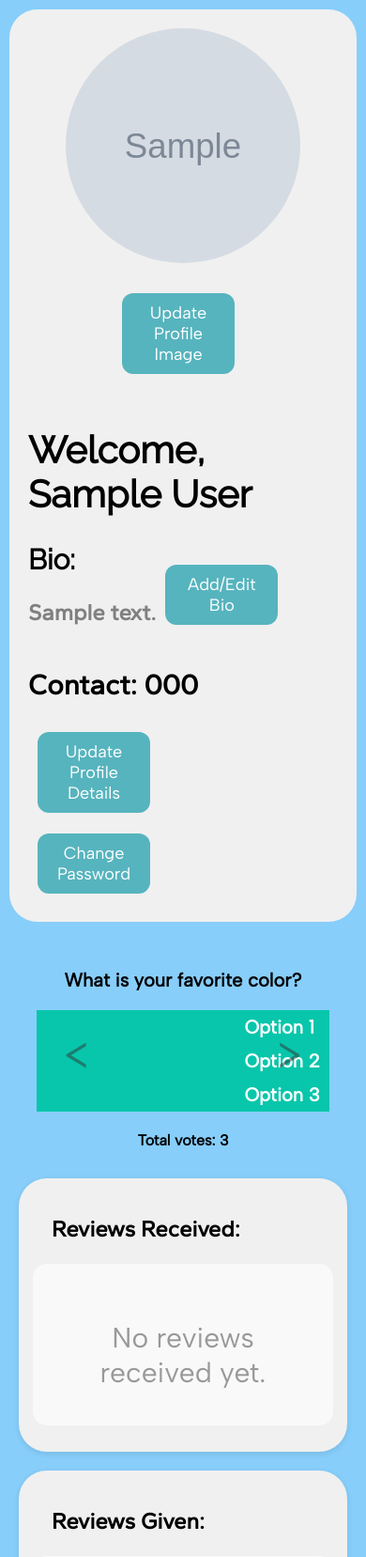
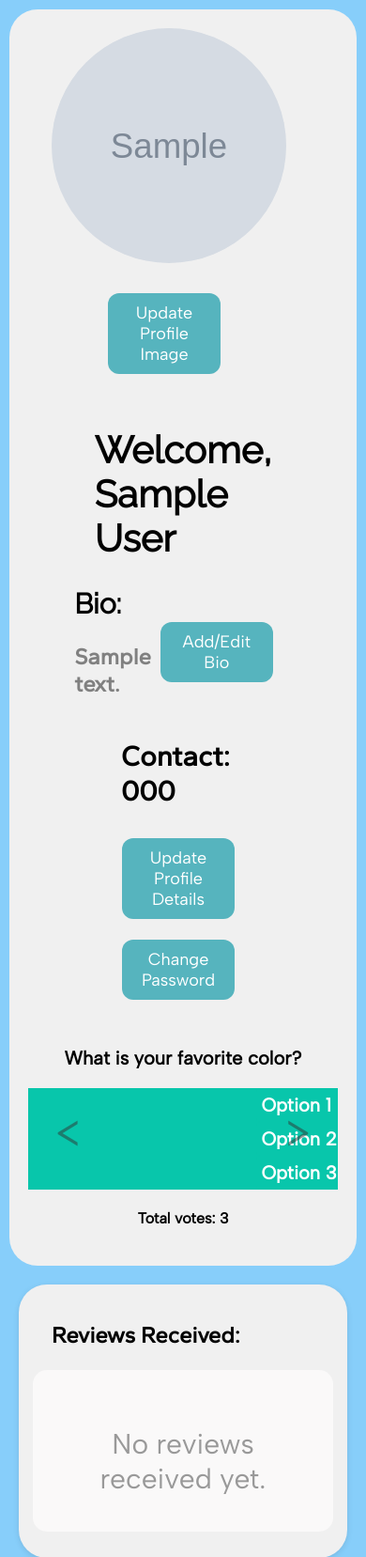
Before and after one commit to VinayVaishnav/Reviews-Elicitation, a Django app: page /home/ in a window 390 px wide. Shown: the part 75-1732 px from the top of the page at 94% size. Run offline with Django 4.2, Linux system fonts and the light colour scheme; a user stored in the database is signed in; tables that the repository leaves empty hold one stand-in row (values such as "Sample post"); grey boxes marked "Sample" are stand-in pictures.

Commit message:
adjusted profile section

```diff
--- a/main/templates/main/home.html
+++ b/main/templates/main/home.html
@@ -20,16 +20,25 @@
     }
 
     .profile-section {
-        padding: 30px;
+        padding: 10px;
+        display: flex;
+        flex-wrap: wrap;
+        justify-content: space-between;
+        align-items: center;
+        background-color: #f0f0f0;
+        border-radius: 30px;
         margin: 10px;
-        margin-right: 10px;
-        margin-left: 10px;
-        display: flex;
-        padding-left: 40px;
-        border-radius: 30px;
-        background-color: #f0f0f0;
-        height: 470px;
-        align-items: center;
+        >div{
+            width: 600px;
+        }
+        .imagesection{
+            width: 33%;
+            margin-right: 30px;
+        }
+        .profile-details{
+            width: 40%;
+        }
+
     }
 
     .imagesection{
@@ -37,13 +46,10 @@
         align-items: center;
         display: flex;
         flex-direction: column;
-        margin-right: 30px;
-        margin-right: 200px;
     }
 
     .profile-image {
-        width: 400px;
-        height: 400px;
+        height: 300px;
         border-radius: 50%;
         margin-bottom: 20px;
     }
@@ -122,6 +128,10 @@
         .imagesection{
             margin-right: 40px;
         }
+        .profile-image{
+            height: 250px;
+            width: 250px;
+        }
         .profile-name{
             font-size: 35px;
         }
@@ -136,6 +146,11 @@
     @media only screen and (max-width: 768px) {
         .profile-section {
             flex-direction: column;
+            >div{
+                width: 100%;
+                align-items: center;
+                justify-content: center;
+            }
             padding: 20px;
             height: auto;
             margin-right: 10px;
@@ -633,7 +648,6 @@
             <a href="{% url 'main:update_details' %}"><button class="profile-button">Update Profile Details</button></a>
             <a href="{% url 'main:password_change' %}"><button class="profile-button">Change Password</button></a>
         </div>
-    </div>
 
         <div class="custom-carousel">
             {% for question_num in question_option_dict %}
@@ -685,6 +699,7 @@
                 </h4>
             </div>
             {% endfor %}
+        </div>
     </div>
 
     <div class="reviews-section">
```
Also changed, not shown: main/templates/main/user.html (+21 -3 lines). Lines whose indentation alone changed are shown as unchanged.
